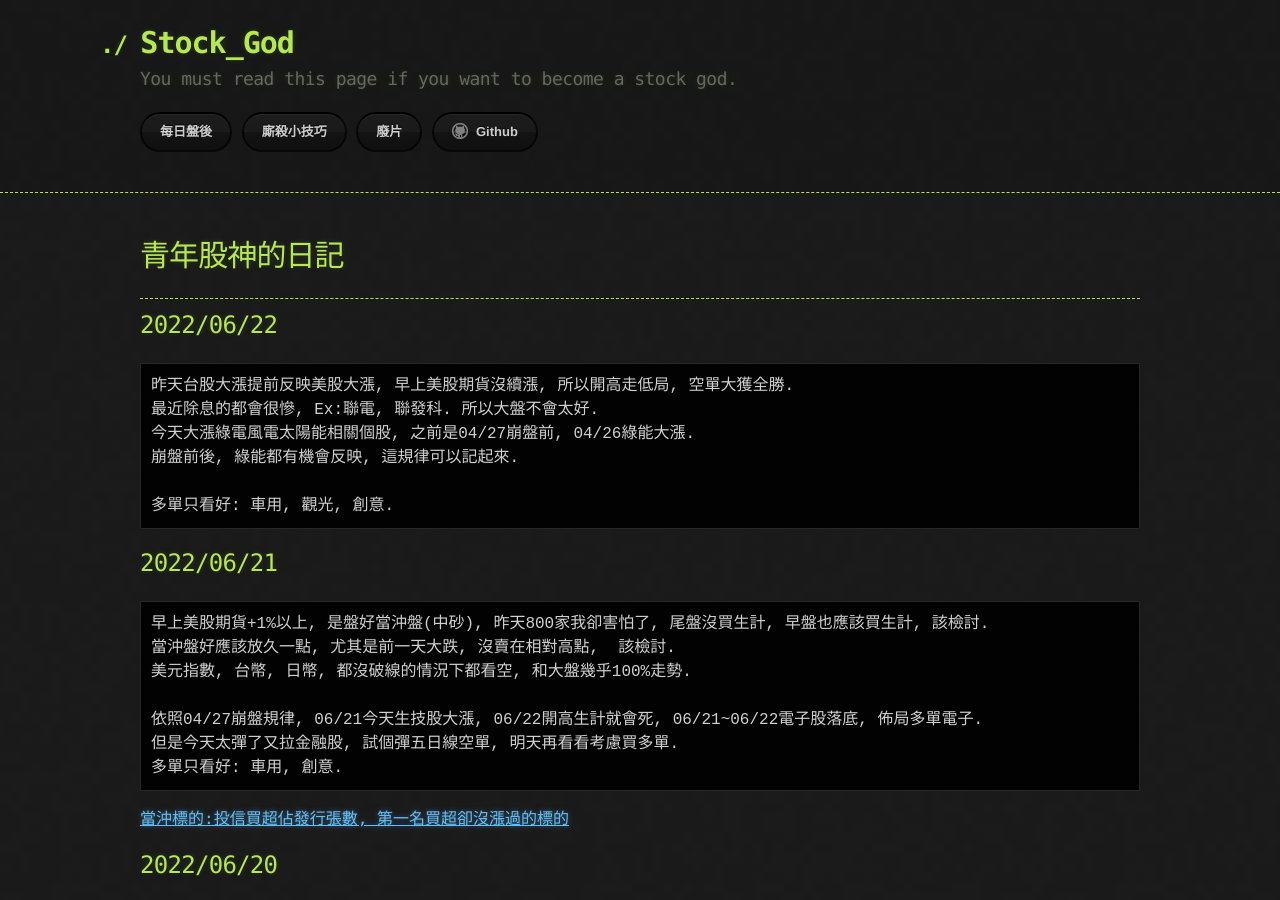
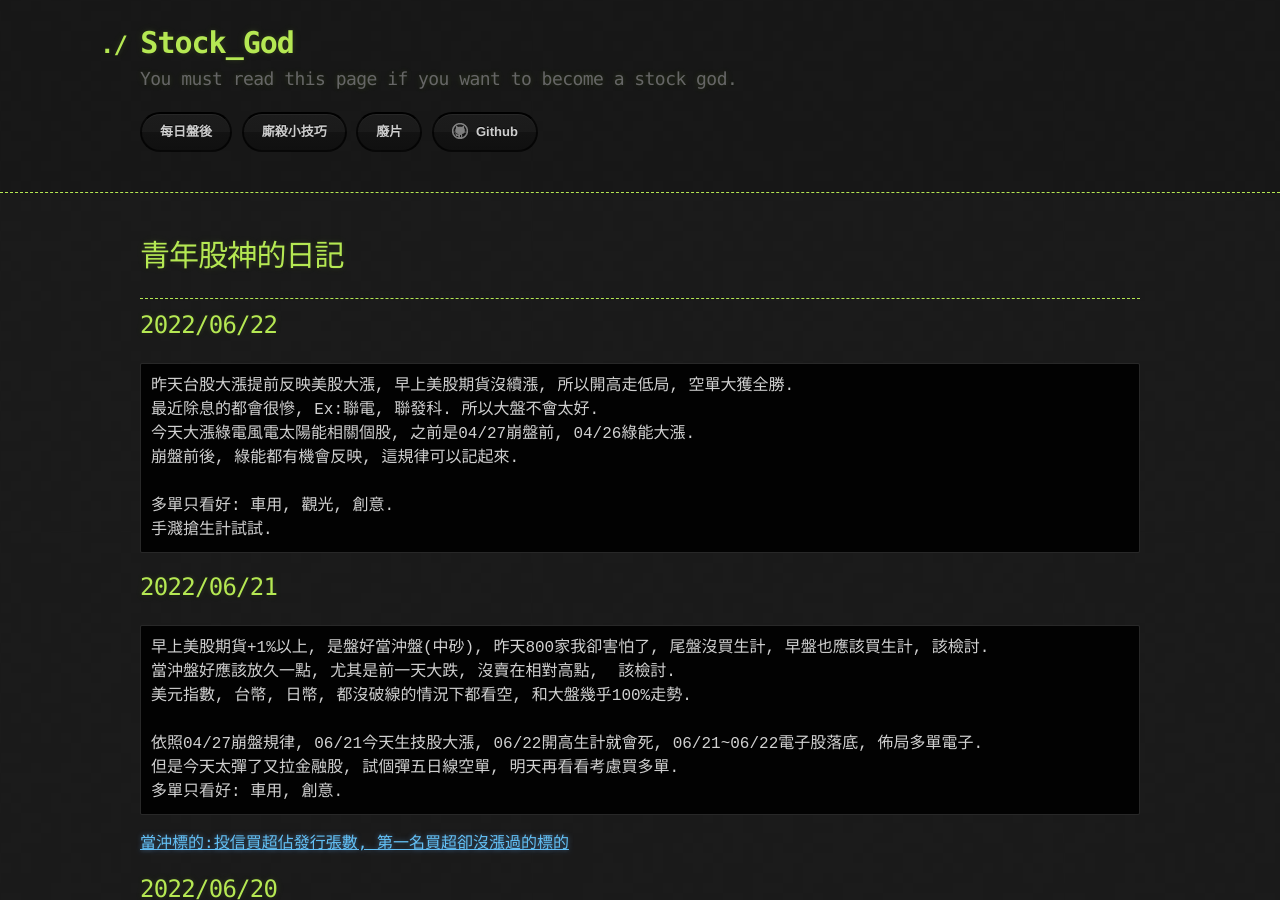
Before and after one commit to lepg5487/Stock_God, a Jekyll site: the page built from index.md, in a window 1280 px wide and 900 px high. Built offline with Jekyll 4.4.1, drawn with Linux system fonts in a browser that asks for light colours; our own code applies the rules of GitHub Pages for plain Markdown files.

Commit message:
Update index.md

````diff
--- a/index.md
+++ b/index.md
@@ -14,6 +14,7 @@ layout: testlayouts
 崩盤前後, 綠能都有機會反映, 這規律可以記起來.
 
 多單只看好: 車用, 觀光, 創意.
+手濺搶生計試試.
 ```
 
 ## 2022/06/21
````
